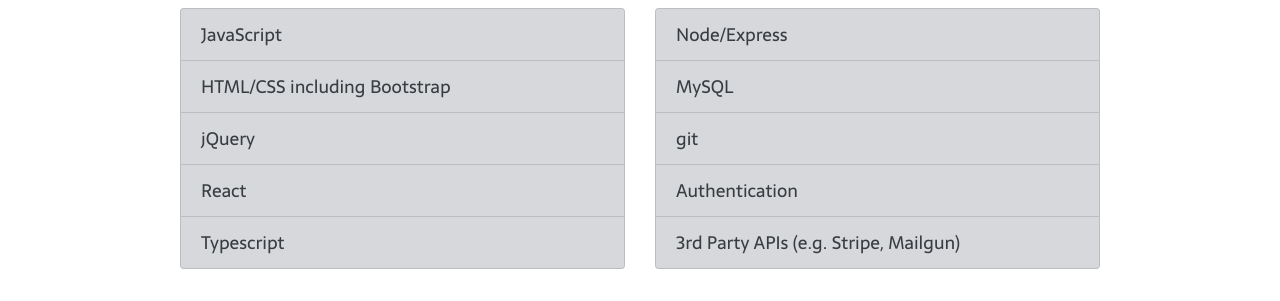
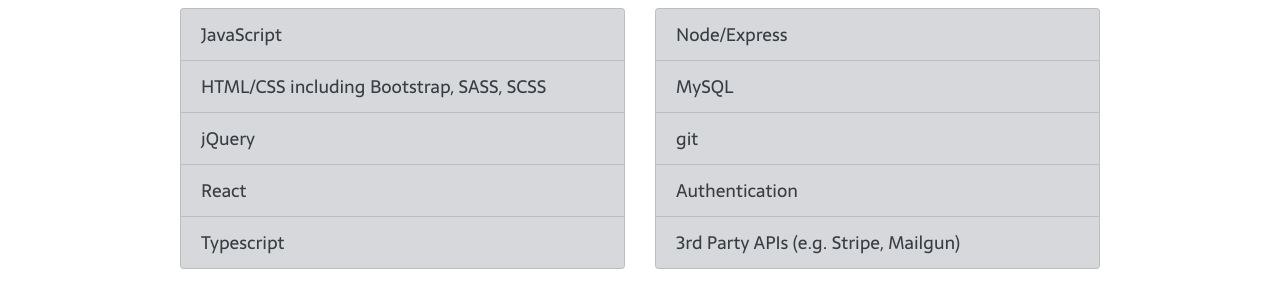
Before and after one commit to solgamd/Bootstrap-Resume, a website: page public/index.html in a window 1280 px wide. Shown: the part 499-800 px from the top of the page. Drawn offline with nearby package versions, Linux system fonts and the light colour scheme; a web font is replaced by a local one.

Commit message:
Updated skills

```diff
--- a/public/index.html
+++ b/public/index.html
@@ -17,9 +17,9 @@
 <body>
     <div class="container">
         <div class="jumbotron rounded outline bg-info text-white text-center">
-                <div class="text-center">
-                        <img src="images/headshot-crop-square.jpg" class="rounded-circle" alt="headshot">
-                      </div>
+            <div class="text-center">
+                <img src="images/headshot-crop-square.jpg" class="rounded-circle" alt="headshot">
+            </div>
             <h1 class="display-4 mb-3">Megan Solga</h1>
             <h5 class="subline">Full Stack Web Developer</h5>
 
@@ -46,7 +46,7 @@
                         JavaScript
                     </li>
                     <li class="list-group-item list-group-item-secondary d-flex">
-                        HTML/CSS including Bootstrap
+                        HTML/CSS including Bootstrap, SASS, SCSS
                     </li>
                     <li class="list-group-item list-group-item-secondary d-flex">
                         jQuery
@@ -108,7 +108,8 @@
                 <h5 class="card-title">Brand Manager</h5>
                 <h6 class="card-title font-italic">PlanOmatic Real Estate Marketing</h6>
                 <div class="card-body">
-                    <p class="card-text">• Built and maintained user-friendly client interface using HTML and CSS; incorporated
+                    <p class="card-text">• Built and maintained user-friendly client interface using HTML and CSS;
+                        incorporated
                         high-resolution photos using Photoshop.</p>
                     <p class="card-text">• Consistently tested and monitored the company web app for bugs, faulty paths,
                         and good UX across desktop, tablet, and mobile.</p>
@@ -129,11 +130,13 @@
                 <h5 class="card-title">Manager, Marketing & Online Learning</h5>
                 <h6 class="card-title font-italic">Activa Idioma Academy</h6>
                 <div class="card-body">
-                    <p class="card-text">• Direct dev team to improve the company web platform's functionality and UX.</p>
+                    <p class="card-text">• Direct dev team to improve the company web platform's functionality and UX.
+                    </p>
                     <p class="card-text">• Create/employ marketing strategy incorporating the company web app,
                         social media, and digital outreach using tools like MailChimp, Hootsuite, and Google
                         Analytics.</p>
-                    <p class="card-text">• Manage teachers in using proprietary teaching/learning web platform and monitoring usability to report
+                    <p class="card-text">• Manage teachers in using proprietary teaching/learning web platform and
+                        monitoring usability to report
                         suggested improvements to CEO.</p>
                 </div>
                 <div class="align-self-baseline mb-3 mx-3">
```
